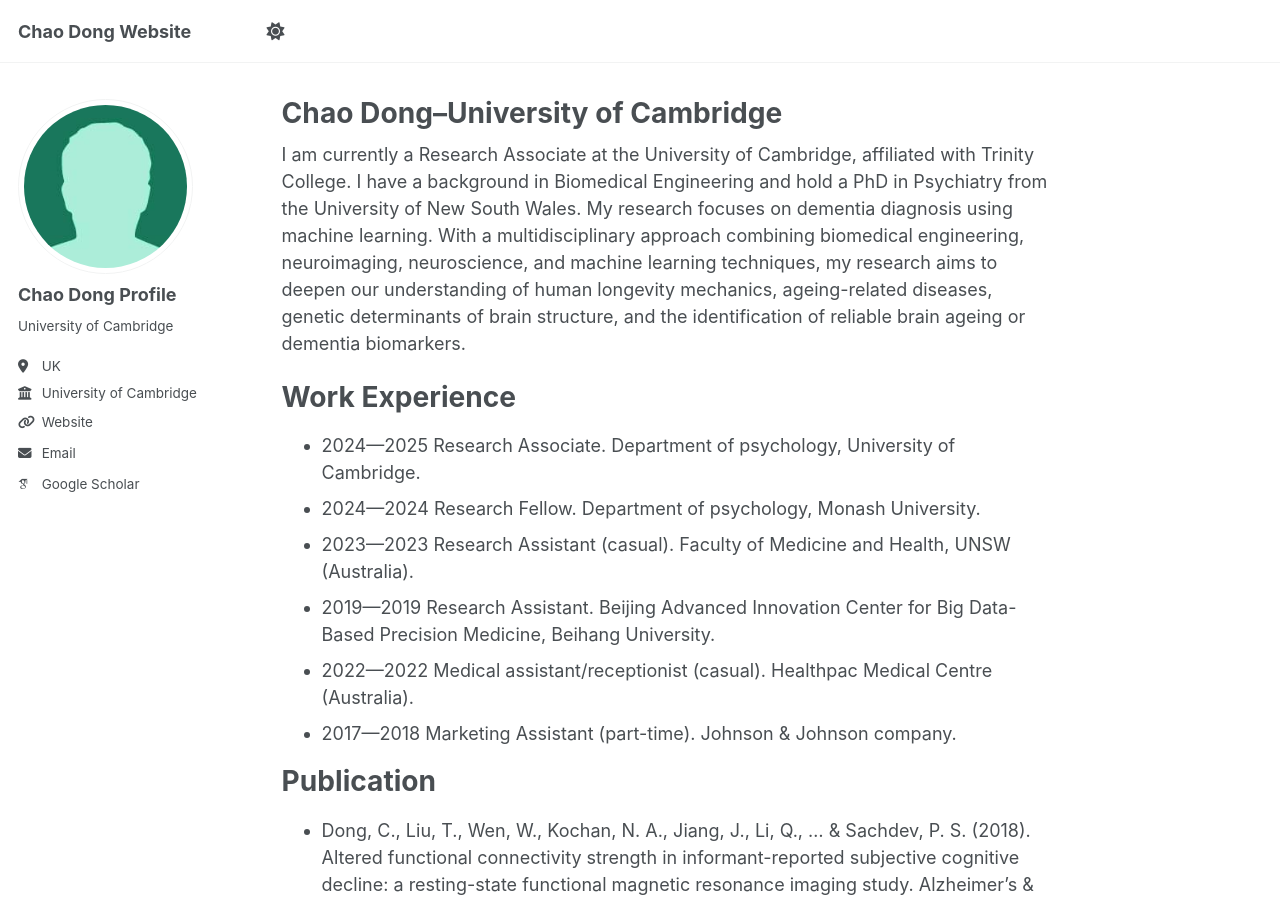
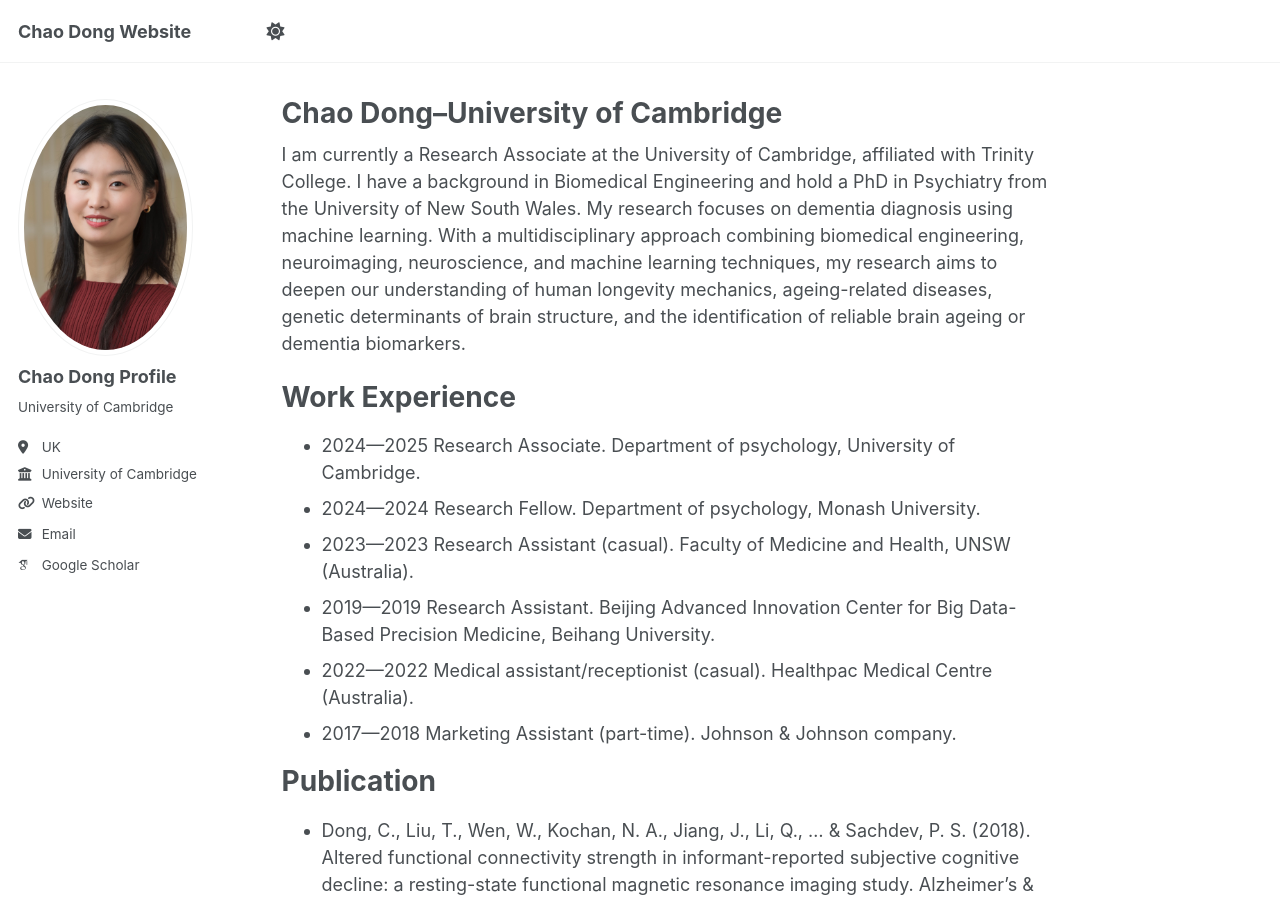
Before and after one commit to ChaoDong12/chaodong.github.io, a Jekyll site: the page built from _pages/about.md, in a window 1280 px wide and 900 px high. Built offline with Jekyll 4.4.1, drawn with Linux system fonts in a browser that asks for light colours; some web fonts are replaced.

Commit message:
Update _config.yml

```diff
--- a/_config.yml
+++ b/_config.yml
@@ -22,7 +22,7 @@ repository               : "academicpages/academicpages.github.io"
 #               Additional customization can be done by editing /_includes/author-profile.html
 author:
   # Biographic information
-  avatar           : "bio-photo-2.jpg"
+  avatar           : "Chao.jpg"
   name             : "Chao Dong Profile"
   pronouns         : # "she/her"
   bio              : "University of Cambridge"
```
